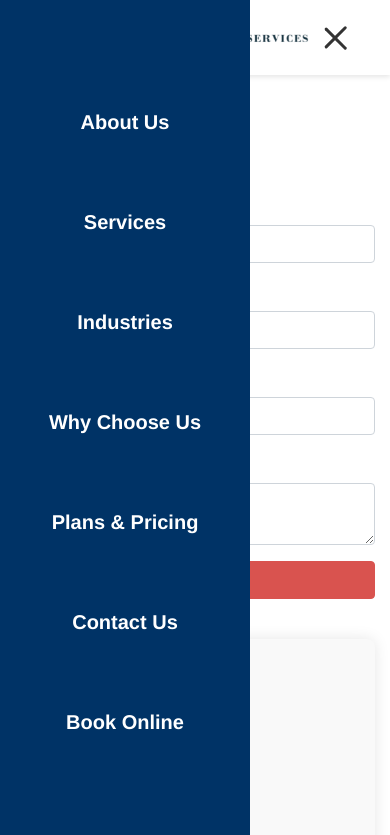
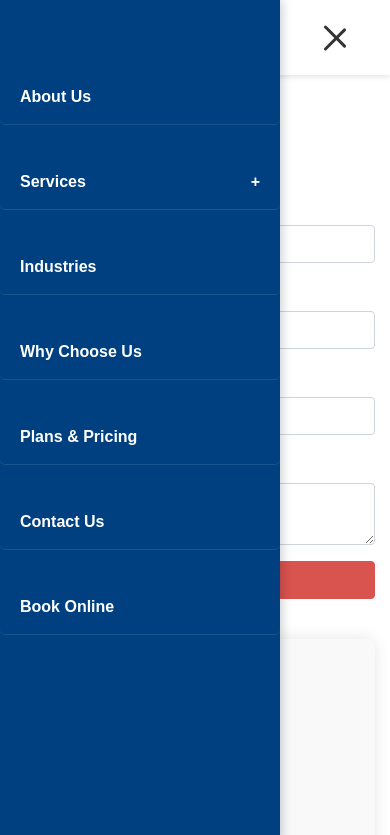
Before and after one commit to AdminCog/AdminCog, a plain HTML site: page book-form.html in a window 390 px wide. Both pictures are taken after a click on the element 335 px from the left and 37 px from the top of the page. Shown: the top 835 px of the page. Drawn offline with nearby package versions, Linux system fonts and the light colour scheme.

Commit message:
Update book-form.css

```diff
--- a/css/book-form.css
+++ b/css/book-form.css
@@ -128,89 +128,108 @@ nav ul li .dropdown-content li:hover .dropdown-content {
     transition: all 0.3s ease;
 }
 
+
 /* Responsive Styles */
+/* Mobile Menu Dropdown Complete Fix */
 @media (max-width: 768px) {
+    /* Base mobile menu styling */
     nav ul {
         position: fixed;
-      left: 0; /* Now positioned on the left */
+        left: 0;
         top: 0;
         height: 100vh;
-      width: 250px;
-      background-color: #003366;
+        width: 280px;
+        background-color: #004080;
         flex-direction: column;
-      align-items: center;
-      justify-content: center;
-      transform: translateX(-100%); /* Hidden off-screen to the left */
+        align-items: flex-start;
+        justify-content: flex-start;
+        padding-top: 70px;
+        transform: translateX(-100%);
         transition: transform 0.3s ease-in-out;
         z-index: 999;
-  }
-  nav ul li .dropdown-content {
-      display: none; /* Initially hidden */
-      position: absolute; /* Position it absolutely */
-      top: 100%; /* Position it directly below the parent */
-      left: 50%; /* Center it horizontally */
-      transform: translateX(-50%); /* Adjust to center */
-      background-color: #fff; /* Background color */
-      border-radius: 8px; /* Round corners */
-      box-shadow: 0 2px 5px rgba(0, 0, 0, 0.1); /* Subtle shadow */
-      z-index: 999; /* Ensure visibility above other elements */
-      padding: 0; /* Remove any extra padding */
-      margin: 0; /* Remove any extra margin */
-      width: 220px; /* Set a specific width for uniformity */
+        overflow-y: auto;
+        box-shadow: 2px 0 10px rgba(0, 0, 0, 0.2);
+        padding-left: 0rem;
     }
 
-  /* Show dropdowns on hover */
-  nav ul li:hover .dropdown-content {
-      display: block; /* Show the dropdown */
-      transform: translateY(0); /* Reset vertical transform for positioning */
-      opacity: 1; /* Ensure it is fully visible */
-      transition: opacity 0.3s ease; /* Optional smooth transition */
+    nav ul.nav-active {
+        transform: translateX(0);
     }
 
-  /* Dropdown Items Styling */
-  nav ul li .dropdown-content li {
-      width: 100%; /* Full width for each dropdown item */
-      padding: 8px 10px; /* Small padding for tighter spacing */
-      margin: 0; /* Remove margin for compactness */
+    /* Main menu items */
+    nav > ul > li {
+        width: 100%;
+        margin: 0;
+        padding: 0;
     }
 
-  /* Style for links in dropdown */
-  nav ul li .dropdown-content li a {
-      color: #333; /* Text color */
-      text-align: left; /* Align text to the left */
-      display: block; /* Full block display */
-      font-weight: 600; /* Font weight */
-      text-decoration: none; /* No underline */
-      transition: background-color 0.3s; /* Transition for hover effect */
+    nav > ul > li > a {
+        padding: 15px 20px;
+        width: 100%;
+        display: block;
+        color: white;
+        border-bottom: 1px solid rgba(255, 255, 255, 0.1);
+        font-family: 'Spinnaker', sans-serif;
     }
 
-  /* Hover effect for links */
-  nav ul li .dropdown-content li a:hover {
-      background-color: #0088f8; /* Background color on hover */
-      color: rgb(0, 0, 0); /* Text color on hover */
+    /* Key fix: Make dropdown-content have proper display */
+    nav ul li.dropdown .dropdown-content {
+        display: none; /* Hidden by default */
+        position: static !important; /* Override any position */
+        width: 100%;
+        background-color: #003366;
+        box-shadow: none;
+        padding: 0;
+        margin: 0;
+        opacity: 1;
+        visibility: visible;
+        transform: none;
+        height:auto;
     }
 
-  nav ul li {
-      margin: 20px 0;
+    /* Dropdown items */
+    nav ul li.dropdown .dropdown-content li {
+        width: 100%;
     }
 
-  nav ul li a {
-      color: white;
-      font-size: 20px;
+    nav ul li.dropdown .dropdown-content li a {
+        color: rgba(255, 255, 255, 0.9);
+        padding: 12px 20px 12px 40px; /* Indent to show hierarchy */
+        font-size: 16px;
+        display: block;
+        width: 100%;
+        border-bottom: 1px solid rgba(255, 255, 255, 0.05);
     }
 
-  .hamburger {
-      display: flex;
+    /* Make the dropdown toggle indicator */
+    nav ul li.dropdown > a {
+        position: relative;
     }
 
-  /* Menu active state: slide in from left */
-  .nav-active {
-      transform: translateX(0); /* Slides the menu in from the left */
+    nav ul li.dropdown > a:after {
+        content: '+';
+        position: absolute;
+        right: 20px;
+        transition: transform 0.3s ease;
     }
 
-  /* Change the hamburger icon to an "X" when active */
+    nav ul li.dropdown.active > a:after {
+        content: '-';
+    }
+
+    /* Hover states */
+    nav ul li a:hover,
+    nav ul li .dropdown-content li a:hover {
+        background-color: white;
+    }
+  .hamburger {
+        display: flex; /* Change from 'none' to 'flex' */
+        z-index: 1000; /* Ensure it stays above the sliding menu */
+    }
+
+    /* Ensure the hamburger animation works */
     .hamburger.toggle span:nth-child(1) {
-      transform: rotate(-45deg) translate(-5px, 6px);
+        transform: rotate(45deg) translate(5px, 5px);
     }
 
     .hamburger.toggle span:nth-child(2) {
@@ -218,7 +237,10 @@ nav ul li .dropdown-content li:hover .dropdown-content {
     }
 
     .hamburger.toggle span:nth-child(3) {
-      transform: rotate(45deg) translate(-5px, -6px);
+        transform: rotate(-45deg) translate(5px, -5px);
+    }
+    .logo img {
+        max-width: 200px; /* Smaller logo on mobile */
     }
 }
 
```
Lines whose indentation alone changed are shown as unchanged.
